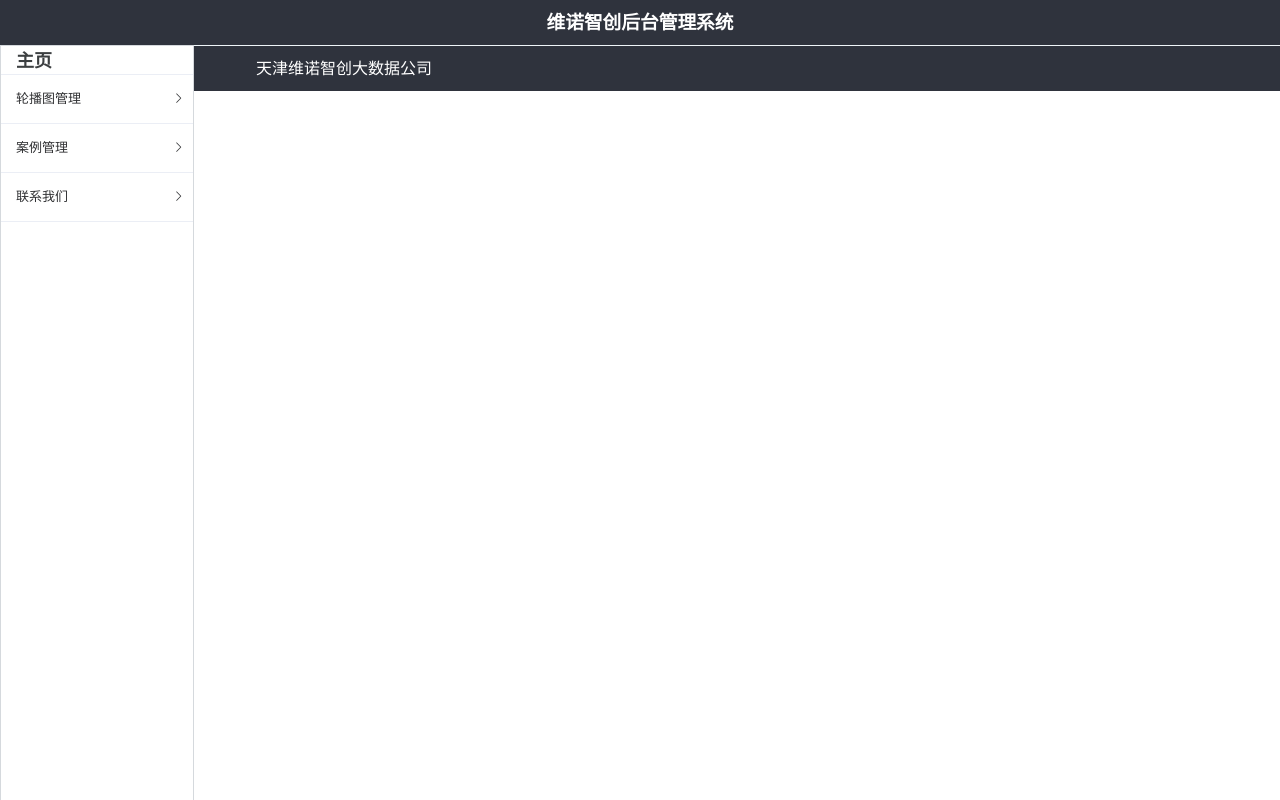
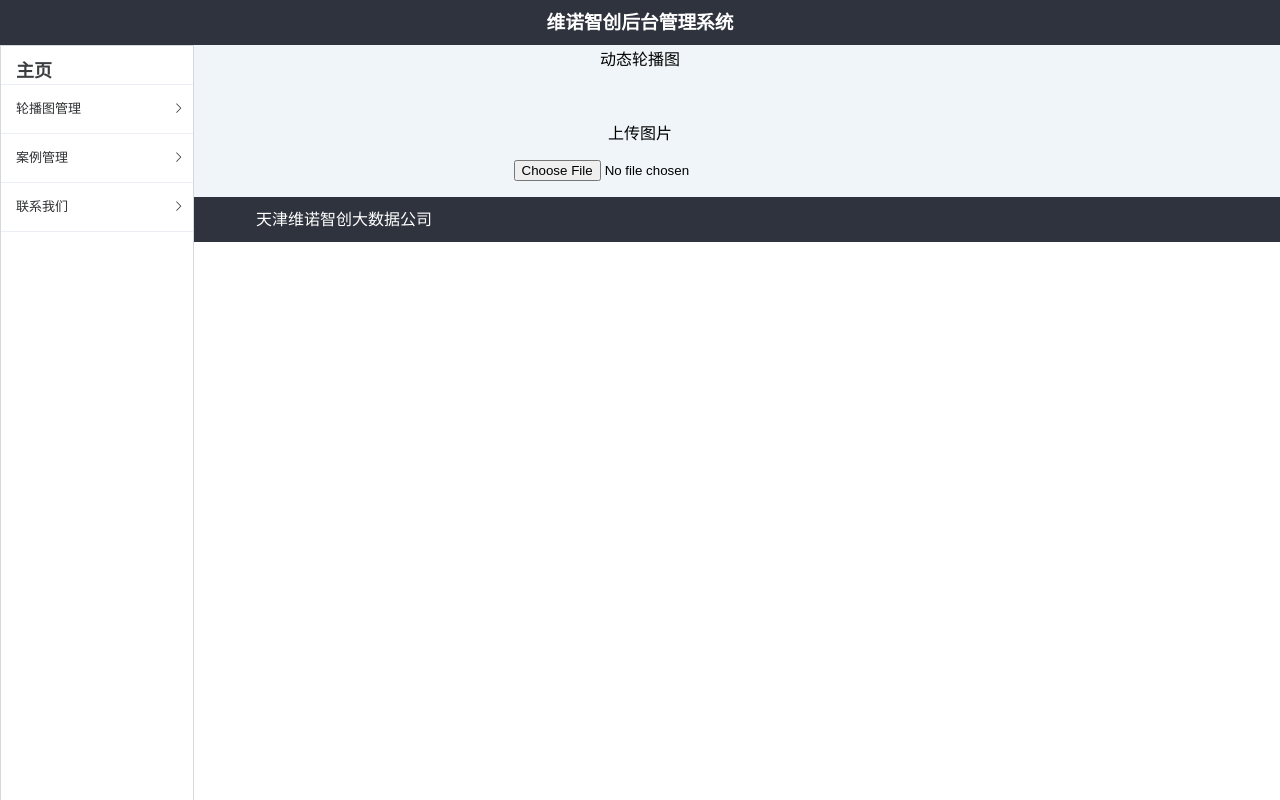
Before and after one commit to dyk98/weinuo_home, a Vue app in the folder backstage/: page /#/Move in a window 1280 px wide. Built offline with nearby package versions, Linux system fonts and the light colour scheme; no server answers.

Commit message:
上传图片

```diff
--- a/backstage/index.html
+++ b/backstage/index.html
@@ -3,6 +3,7 @@
   <head>
     <meta charset="utf-8">
     <meta name="viewport" content="width=device-width,initial-scale=1.0">
+    <link href="/static/img/logo.png" rel="shortcut icon"/>
     <title>backstage</title>
     <style>
       html body {
--- a/backstage/src/App.vue
+++ b/backstage/src/App.vue
@@ -1,44 +1,43 @@
 <template>
     <div id="app">
-
         <div class="head" >
             <div class="top_bar">
                 <h3>维诺智创后台管理系统</h3>
             </div>
-            <div class="left_bar">
-                <el-collapse-transition>
+            <div class="left_bar" >
+                <el-collapse-transition >
                     <div v-show="show3">
-                        <div style="color:#3c3f41; margin-bottom: 0.1em; font-weight: bold;text-align: left;font-size:18px;padding-left: 15px; " @click="home">
+                        <div style="color:#3c3f41; margin-bottom: 0.1em; font-weight: bold;text-align: left;font-size:18px;padding: 10px 0 0 15px; " @click="home">
                             主页
                         </div>
                         <el-collapse v-model="activeNames" accordion>
                             <el-collapse-item title="轮播图管理" name="1" class="section">
                                 <div class="section_list">
-                                    <router-link class="link" to="/"><p>动态轮播</p></router-link>
+                                    <router-link class="link" to="/Move"><p>动态轮播</p></router-link>
                                 </div>
                                 <div class="section_list">
-                                    <router-link class="link" to="/"><p>案例轮播</p></router-link>
+                                    <router-link class="link" to="/Case"><p>案例轮播</p></router-link>
                                 </div>
 
                             </el-collapse-item>
                             <el-collapse-item title="案例管理" name="2" class="section">
                                 <div class="section_list">
-                                    <router-link class="link" to="/"><p>服务案例</p></router-link>
+                                    <router-link class="link" to="/Service"><p>服务案例</p></router-link>
                                 </div>
                                 <div class="section_list">
-                                    <router-link class="link" to="/"><p>方案案例</p></router-link>
+                                    <router-link class="link" to="/Program"><p>方案案例</p></router-link>
                                 </div>
                                 <div class="section_list">
-                                    <router-link class="link" to="/"><p>行业案例</p></router-link>
+                                    <router-link class="link" to="/Industry"><p>行业案例</p></router-link>
                                 </div>
 
                             </el-collapse-item>
                             <el-collapse-item title="联系我们" name="3" class="section">
                                 <div class="section_list">
-                                    <router-link class="link" to="/"><p>地址修改</p></router-link>
+                                    <router-link class="link" to="/Address"><p>地址修改</p></router-link>
                                 </div>
                                 <div class="section_list">
-                                    <router-link class="link" to="/"><p>联系方式修改</p></router-link>
+                                    <router-link class="link" to="/Connection"><p>联系方式修改</p></router-link>
                                 </div>
 
                             </el-collapse-item>
@@ -89,7 +88,6 @@
     }
 
     .head {
-        position: fixed;
         width: 100%;
         top: 0;
         height: 100%;
@@ -113,9 +111,10 @@
 
     .top_bar {
         margin: 0;
-        width: auto;
         height: 45px;
         background-color: #2f333d;
+        position: fixed;
+        width: 100%;
     }
 
     .top_bar h3 {
@@ -128,9 +127,9 @@
         height: 100%;
         width: 15%;
         background-color: #ffffff;
-        float: top;
+        margin-top: 45px;
         border:1px solid #d5d9dd;
-
+        position: fixed;
     }
 
     .el-collapse-item__header {
--- a/backstage/src/components/Move.vue
+++ b/backstage/src/components/Move.vue
@@ -1,10 +1,51 @@
 <template>
+    <div>
+        <div>
+            <p>动态轮播图</p>
+            <img src="" alt="">
+        </div>
+        <div>
 
+            <!--<form action="http://47.93.33.250/php/uploads.php" method="post" role="form" enctype='multipart/form-data'>-->
+
+
+                <!--<div class="form-group">-->
+                    <!--<input type='file' name='filename' />-->
+                <!--</div>-->
+
+
+
+                <!--<button type="submit" class="btn btn-primary">Submit</button>-->
+            <!--</form>-->
+            <p>上传图片</p>
+            <input class="file" name="file" type="file" accept="image/png,image/gif,image/jpeg" @change="update"/>
+        </div>
+    </div>
 </template>
 
 <script>
+    import axios from 'axios'
     export default {
-        name: "Move"
+        name: "Move",
+        mounted(){
+            this.axios.post('http://47.93.33.250/php/get.php', {})
+                .then(function (aaa) {
+                    console.log(aaa)
+                })
+
+        },
+        methods: {
+            update(e) {
+                let file = e.target.files[0];
+                let param = new FormData(); //创建form对象
+                param.append('filename', file, file.name);//通过append向form对象添加数据
+                console.log(param.get('filename')); //FormData私有类对象，访问不到，可以通过get判断值是否传进去
+                this.axios.post('http://47.93.33.250/php/uploads.php', param)
+                    .then(response => {
+                        console.log(response.data);
+                    })
+            }
+        }
     }
 </script>
 
--- a/backstage/src/components/WeinuoAdmin.vue
+++ b/backstage/src/components/WeinuoAdmin.vue
@@ -6,7 +6,7 @@
             <p>轮播图管理</p>
             <div class="hr"></div>
             <div class="lunbo_flex">
-                <div class="img1">
+                <div class="img1" @click="move">
                     <img src="/static/img/lunbo.png" alt="">
                     <p>动态轮播</p>
                 </div>
@@ -59,7 +59,12 @@
 
 <script>
     export default {
-        name: "WeinuoAdmin"
+        name: "WeinuoAdmin",
+        methods: {
+            move(){
+                this.$router.push({path: '/Move'});
+            }
+        }
     }
 </script>
 
```
Also changed, not shown: backstage/src/router/index.js (+4 -3 lines), backstage/static/img/logo.png (added), 1 other file (tests, documents, lock files or other folders).
